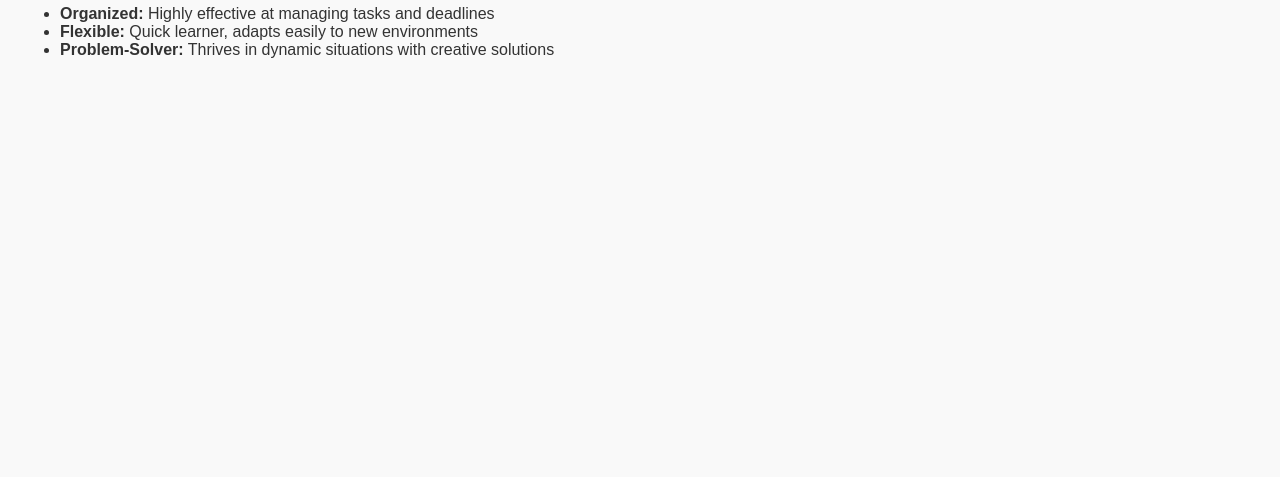
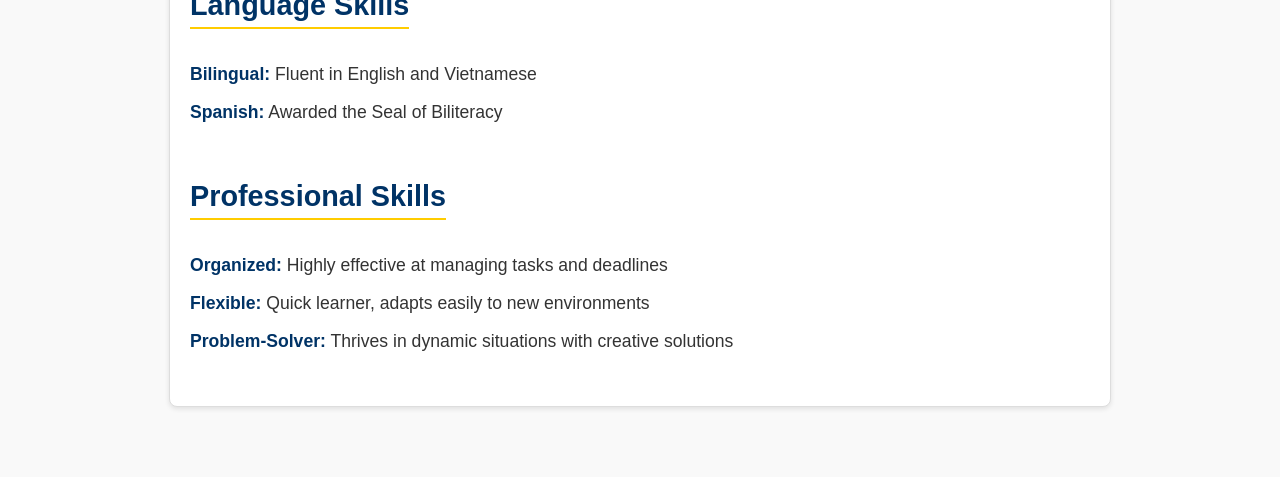
Before and after one commit to cindynphamkz/personal-website, a plain HTML site: page skills.html in a window 1280 px wide. Shown: the part 717-1194 px from the top of the page. Before the commit the page ends 832 px from the top, so only its background shows below. Drawn offline with Linux system fonts and the light colour scheme; files that its build step writes are made by us from their sources.

Commit message:
Update style.css

```diff
--- a/style.css
+++ b/style.css
@@ -129,3 +129,42 @@ footer {
   margin-top: 40px;
   font-size: 1em;
 }
+
+/* Skills Page Styling */
+.skills-container {
+  max-width: 900px;
+  margin: 30px auto;
+  padding: 20px;
+  background-color: #ffffff;
+  border: 1px solid #ddd;
+  border-radius: 8px;
+  box-shadow: 0 2px 5px rgba(0, 0, 0, 0.1);
+}
+
+.skills-section {
+  margin-bottom: 30px;
+}
+
+.skills-section h2 {
+  font-size: 1.8em;
+  color: #003366; /* Navy Blue */
+  margin-bottom: 15px;
+  border-bottom: 2px solid #ffcc00; /* Gold Underline */
+  display: inline-block;
+  padding-bottom: 5px;
+}
+
+.skills-section ul {
+  list-style: none;
+  padding: 0;
+}
+
+.skills-section ul li {
+  margin-bottom: 10px;
+  font-size: 1.1em;
+  line-height: 1.6;
+}
+
+.skills-section ul li strong {
+  color: #003366; /* Navy Blue for emphasis */
+}
```
